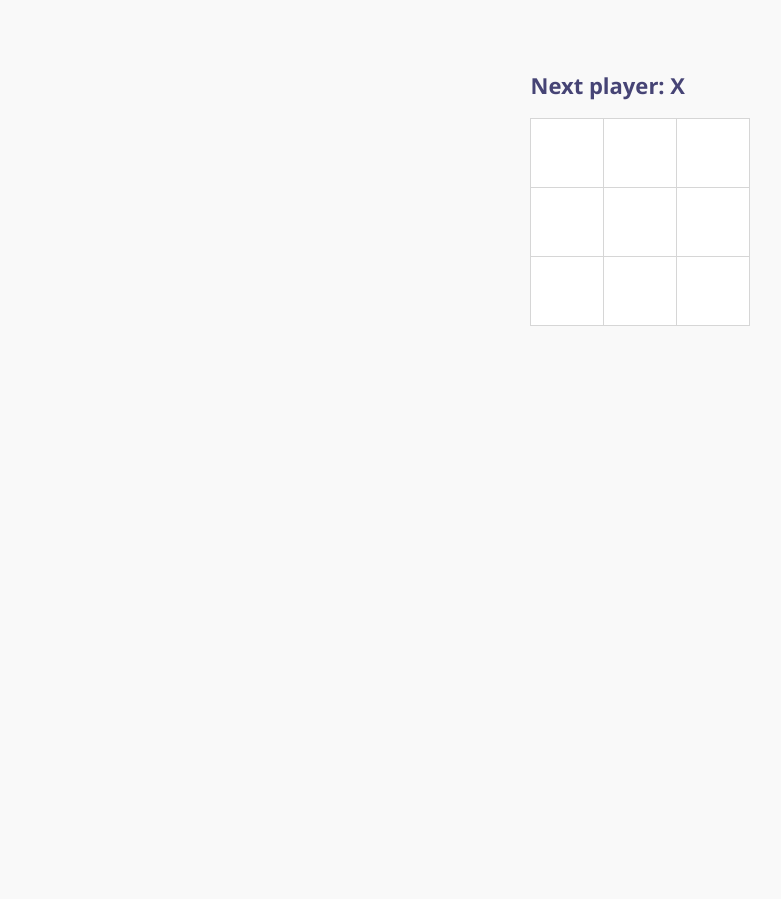
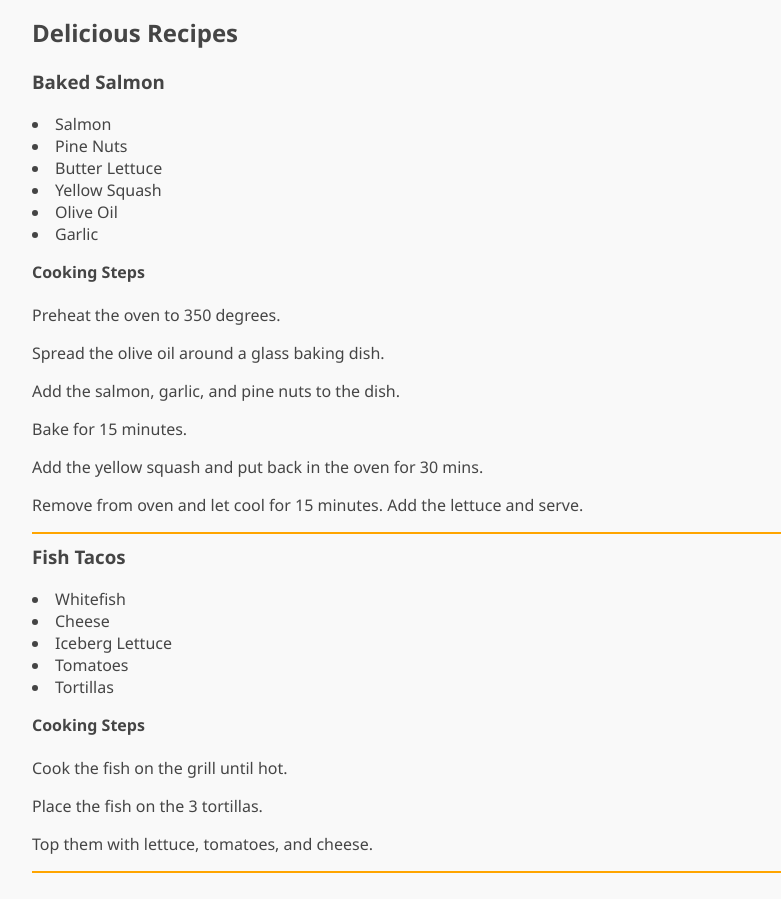
Before and after one commit to davidkvara/react-sandbox, a React (Create React App) app: page / in a window 1280 px wide. Shown: the whole page, without its empty margins (0-781 px from the left). Before the commit the page ends 800 px from the top, so only its background shows below. Built offline with nearby package versions, Linux system fonts and the light colour scheme.

Commit message:
Recipe-app -The hard way

```diff
--- /dev/null
+++ b/src/examples/recipe-app/App.js
@@ -0,0 +1,13 @@
+import React from "react";
+import Recipe from "./recipe";
+
+const App = ({ title, recipes }) => {
+  return (
+    <div className="menu" style={{ padding: "1em 2em" }}>
+      <h2>{title}</h2>
+      {recipes.map((recipe, i) => <Recipe key={i} {...recipe} />)}
+    </div>
+  );
+};
+
+export default App;
--- /dev/null
+++ b/src/examples/recipe-app/data.js
@@ -0,0 +1,38 @@
+const data = [
+  {
+    name: "Baked Salmon",
+    ingredients: [
+      { name: "Salmon", amount: 1, measurement: "lb" },
+      { name: "Pine Nuts", amount: 1, measurement: "cup" },
+      { name: "Butter Lettuce", amount: 2, measurement: "cups" },
+      { name: "Yellow Squash", amount: 1, measurement: "med" },
+      { name: "Olive Oil", amount: 0.5, measurement: "cup" },
+      { name: "Garlic", amount: 3, measurement: "cloves" }
+    ],
+    steps: [
+      "Preheat the oven to 350 degrees.",
+      "Spread the olive oil around a glass baking dish.",
+      "Add the salmon, garlic, and pine nuts to the dish.",
+      "Bake for 15 minutes.",
+      "Add the yellow squash and put back in the oven for 30 mins.",
+      "Remove from oven and let cool for 15 minutes. Add the lettuce and serve."
+    ]
+  },
+  {
+    name: "Fish Tacos",
+    ingredients: [
+      { name: "Whitefish", amount: 1, measurement: "lb" },
+      { name: "Cheese", amount: 1, measurement: "cup" },
+      { name: "Iceberg Lettuce", amount: 2, measurement: "cups" },
+      { name: "Tomatoes", amount: 2, measurement: "large" },
+      { name: "Tortillas", amount: 3, measurement: "med" }
+    ],
+    steps: [
+      "Cook the fish on the grill until hot.",
+      "Place the fish on the 3 tortillas.",
+      "Top them with lettuce, tomatoes, and cheese."
+    ]
+  }
+];
+
+export default data;
--- /dev/null
+++ b/src/examples/recipe-app/recipe.js
@@ -0,0 +1,21 @@
+import React from "react";
+
+const Recipe = ({ name, ingredients, steps }) => {
+  return (
+    <div
+      className="recipe"
+      style={{ borderBottom: "2px double orange", marginBottom: 10 }}
+    >
+      <h3>{name}</h3>
+      <ul>
+        {ingredients.map(ingredient => (
+          <li key={ingredient}>{ingredient.name}</li>
+        ))}
+      </ul>
+      <h4>Cooking Steps</h4>
+      {steps.map((step, i) => <p key={i}>{step}</p>)}
+    </div>
+  );
+};
+
+export default Recipe;
--- a/src/index.css
+++ b/src/index.css
@@ -14,6 +14,14 @@
   color: inherit;
 }
 
+h1,
+h2,
+h3,
+h4 {
+  margin-top: 0;
+}
+
 ul {
   padding-left: 0;
+  list-style-position: inside;
 }
--- a/src/index.js
+++ b/src/index.js
@@ -1,7 +1,12 @@
 import React from "react";
 import ReactDOM from "react-dom";
 // import App from "./App";
-import Game from "./examples/tictactoe";
+// import Game from "./examples/tictactoe";
+import App from "./examples/recipe-app/App";
+import data from "./examples/recipe-app/data";
 import "./index.css";
 
-ReactDOM.render(<Game />, document.getElementById("root"));
+ReactDOM.render(
+  <App title="Delicious Recipes" recipes={data} />,
+  document.getElementById("root")
+);
```
